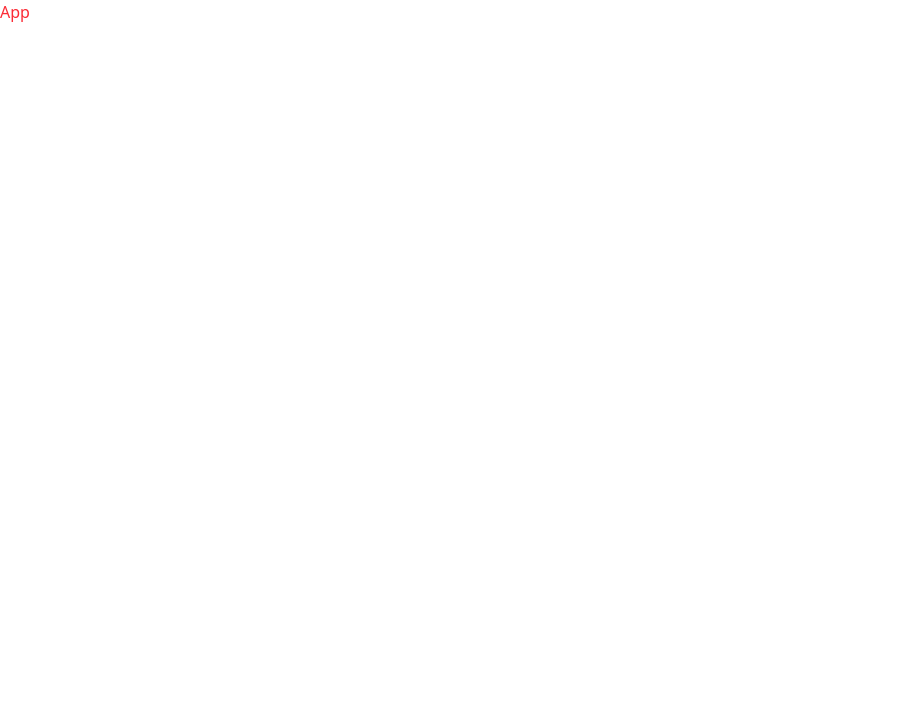
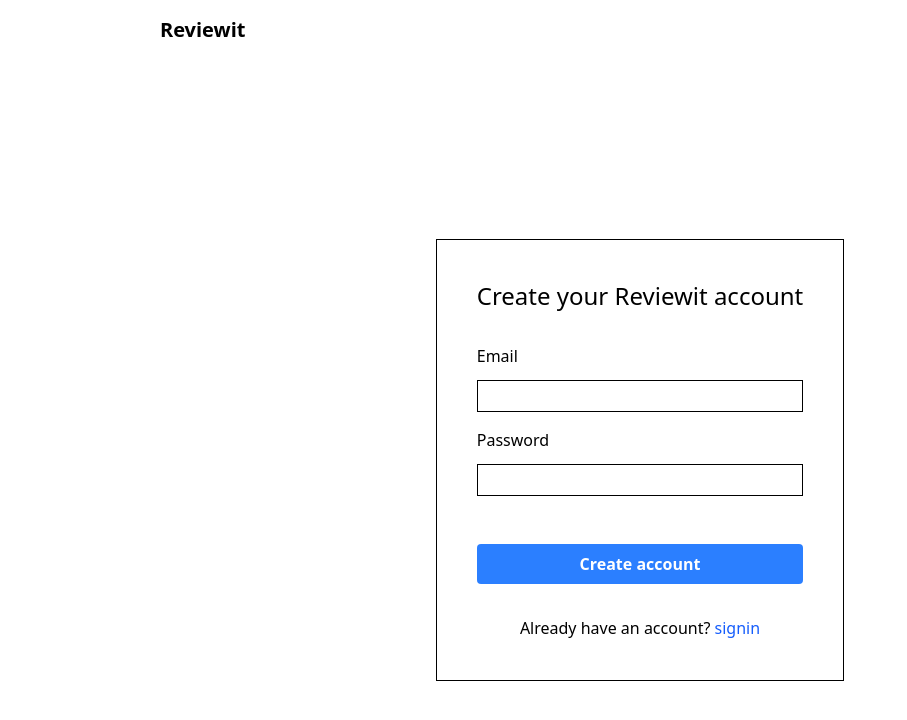
Before and after one commit to ht1423/Reviewit, a React (Vite) app in the folder frontend/: page /auth in a window 1280 px wide. Shown: the top 720 px of the page, without its empty margins (0-907 px from the left). Built offline with nearby package versions, Linux system fonts and the light colour scheme; no server answers.

Commit message:
feat: frontend auth setup

```diff
--- a/frontend/src/App.jsx
+++ b/frontend/src/App.jsx
@@ -1,8 +1,15 @@
 import React from 'react'
+import { BrowserRouter } from 'react-router-dom'
+import AppRoutes from './components/AppRoutes'
+import { ToastContainer } from 'react-toastify'
 
 function App() {
+
   return (
-    <div className='text-red-500'>App</div>
+    <BrowserRouter>
+      <AppRoutes/>
+      <ToastContainer/>
+    </BrowserRouter>
   )
 }
 
--- /dev/null
+++ b/frontend/src/components/AppRoutes.jsx
@@ -0,0 +1,16 @@
+import React from 'react'
+import { Route, Routes } from 'react-router-dom'
+import Landing from '../pages/Landing'
+import Auth from '../pages/Auth'
+
+function AppRoutes() {
+
+  return (
+    <Routes>
+        <Route path='/' element={<Landing/>}/>
+        <Route path='/auth' element={<Auth/>}/>
+    </Routes>
+  )
+}
+
+export default AppRoutes
--- /dev/null
+++ b/frontend/src/components/auth/Card.jsx
@@ -0,0 +1,32 @@
+import React, { useState } from 'react'
+import Input from './Input'
+import { useNavigate } from 'react-router-dom'
+import authStore from '../../store/authStore'
+
+function Card({ action }) {
+  const navigate = useNavigate()
+  const [name, setName] = useState("")
+  const [email, setEmail] = useState("")
+  const [password, setPassword] = useState("")
+  const { signup, signin } = authStore()
+
+  const handleSubmit = () => {
+    if(action === 'signin') signin({ email, password, navigate })
+    else signup({ name, email, password, navigate })
+  }
+
+  return (
+    <div className='flex flex-col space-y-8 border p-10'>
+      <div className='text-2xl'>{action === 'signin' ? 'Sign in to your account' : 'Create your Reviewit account'}</div>
+      <div>
+        {action === 'signup' && <Input text='Name' onChange={(e) => setName(e.target.value)}/>}
+        <Input text='Email' onChange={(e) => setEmail(e.target.value)}/>
+        <Input text='Password' onChange={(e) => setPassword(e.target.value)}/>
+      </div>
+      <button onClick={handleSubmit} className='bg-blue-500 hover:opacity-70 text-white font-bold py-2 px-4 rounded cursor-pointer'>{action === 'signin' ? 'Sign in' : 'Create account'}</button>
+      <div className='text-center'>{action === 'signin' ? 'Don\'t have an account? ' : 'Already have an account? '}<span onClick={action === 'signin' ? () => navigate('/auth?action=signup') : () => navigate('/auth?action=signin')} className='text-blue-600 hover:underline cursor-pointer'>{action === 'signin' ? 'signup' : 'signin'}</span></div>
+    </div>
+  )
+}
+
+export default Card
--- /dev/null
+++ b/frontend/src/components/auth/Input.jsx
@@ -0,0 +1,12 @@
+import React from 'react'
+
+function Input({text, onChange}) {
+  return (
+    <div className='space-y-3 mb-4'>
+      <div>{text}</div>
+      <input onChange={onChange} className='p-2 border w-full h-8'></input>
+    </div>
+  )
+}
+
+export default Input
--- /dev/null
+++ b/frontend/src/components/landing/DropDownMenu.jsx
@@ -0,0 +1,21 @@
+import React from 'react'
+import { useNavigate } from 'react-router-dom'
+import authStore from '../../store/authStore'
+
+function DropDownMenu() {
+    const navigate = useNavigate()
+    const { logout } = authStore()
+
+    const handleClick = () => {
+        logout(navigate)
+    }
+
+  return (
+    <div className='absolute top-14 right-14 bg-white p-2 border cursor-pointer'>
+        <div onClick={() => navigate('/dashboard')} className='hover:bg-gray-200'>Dashboard</div>
+        <div onClick={handleClick} className='hover:bg-gray-200'>Logout</div>
+    </div>
+  )
+}
+
+export default DropDownMenu
--- /dev/null
+++ b/frontend/src/components/landing/Hero.jsx
@@ -0,0 +1,12 @@
+import React from 'react'
+import Left from './Left'
+
+function Hero() {
+  return (
+    <div className='flex justify-between items-center px-10 md:px-12 lg:px-24 xl:px-40 py-4'>
+        <Left/>
+    </div>
+  )
+}
+
+export default Hero
--- /dev/null
+++ b/frontend/src/components/landing/Left.jsx
@@ -0,0 +1,11 @@
+import React from 'react'
+
+function Left() {
+  return (
+    <div className='mt-10'>
+        <button className='border p-2 hover:bg-gray-200 cursor-pointer'>Create Workspace</button>
+    </div>
+  )
+}
+
+export default Left
--- /dev/null
+++ b/frontend/src/components/landing/Navbar.jsx
@@ -0,0 +1,53 @@
+import React, { useEffect, useRef, useState } from 'react'
+import { Link, useNavigate } from 'react-router-dom'
+import authStore from '../../store/authStore'
+import DropDownMenu from '../landing/DropDownMenu'
+
+function Navbar({showButton}) {
+    const navigate = useNavigate()
+    const { authenticated } = authStore()
+    const [visible, setVisible] = useState(false)
+    const ref = useRef()
+
+    const { me } = authStore()
+
+    useEffect(() => {
+        me()
+    },[])
+
+    useEffect(() => {
+      const checkIfClickedOutside = (e) => {
+        if(visible && ref.current && !ref.current.contains(e.target)) {
+          setVisible(false)
+        }
+      }
+
+      document.addEventListener('mousedown', checkIfClickedOutside)
+
+      return () => {
+        document.removeEventListener('mousedown', checkIfClickedOutside)
+      }
+    },[visible])
+
+  return (
+    <div className='flex justify-between items-center px-10 md:px-12 lg:px-24 xl:px-40 py-4'>
+
+        <Link to='/' className='cursor-pointer text-xl font-semibold'>Reviewit</Link>
+
+        {showButton && (
+
+          authenticated === false ? <button onClick={() => navigate('/auth?action=signin')} className='border p-2 hover:bg-gray-200 cursor-pointer'>Get Started</button> :
+
+          <div className='' ref={ref}>
+
+            <div onClick={() => setVisible(pre => !pre)} className='border h-8 w-8 rounded-full flex items-center justify-center text-xl cursor-pointer'>{authenticated?.name[0]?.toUpperCase()}</div>
+
+            {visible && <DropDownMenu/>}
+
+          </div>
+          )}
+    </div>
+  )
+}
+
+export default Navbar
--- /dev/null
+++ b/frontend/src/pages/Auth.jsx
@@ -0,0 +1,20 @@
+import React from 'react'
+import { useSearchParams } from 'react-router-dom'
+import Navbar from '../components/landing/Navbar'
+import Card from '../components/auth/Card'
+
+function Auth() {
+    const [searchParams] = useSearchParams()
+    const action = searchParams.get('action')
+
+  return (
+    <div className='h-screen w-full'>
+      <Navbar/>
+      <div className='flex justify-center items-center h-screen w-full'>
+        <Card action={action}/>
+      </div>
+    </div>
+  )
+}
+
+export default Auth
--- /dev/null
+++ b/frontend/src/pages/Landing.jsx
@@ -0,0 +1,14 @@
+import React from 'react'
+import Navbar from '../components/landing/Navbar'
+import Hero from '../components/landing/Hero'
+
+function Landing() {
+  return (
+    <div className='h-screen w-full'>
+        <Navbar showButton={true}/>
+        <Hero/>
+    </div>
+  )
+}
+
+export default Landing
--- /dev/null
+++ b/frontend/src/store/authStore.js
@@ -0,0 +1,82 @@
+import { create } from 'zustand'
+import axios from 'axios'
+import { toast } from 'react-toastify'
+
+const authStore = create((set,get) => ({
+    route: 'http://localhost:3001/api/user',
+    authenticated: null,
+
+    signup: async ({ name, email, password, navigate }) => {
+        const route = get().route
+
+        try {
+            await axios.post(`${route}/signup`, { name, email, password}, { withCredentials: true })
+
+            set({ authenticated: true })
+            toast.success("Account created successfully")
+            navigate('/dashboard')
+        }
+        catch (err){
+            handleAuthError(err)
+        }
+    },
+
+    signin: async ({ email, password, navigate }) => {
+        const route = get().route
+
+        try {
+            await axios.post(`${route}/signin`, { email, password}, { withCredentials: true })
+
+            set({ authenticated: true })
+            toast.success("Signed in successfully")
+            navigate('/dashboard')
+        }
+        catch (err){
+            handleAuthError(err)
+        }
+    },
+
+    me: async () => {
+        const route = get().route
+
+        try {
+            const response = await axios.get(`${route}/me`, { withCredentials: true })
+
+            set({ authenticated: response.data.authenticated })
+        }
+        catch (err){
+            handleAuthError(err)
+        }
+    },
+
+    logout: async ({navigate}) => {
+        const route = get().route
+
+        try {
+            await axios.post(`${route}/logout`, null, { withCredentials: true })
+
+            set({ authenticated: false })
+            toast.success("Log out successfully")
+            navigate('/')
+        }
+
+        catch (err){
+            handleAuthError(err)
+        }
+    }
+}))
+
+const handleAuthError = (err) => {
+    const errorData = err?.response?.data
+
+    if(Array.isArray(errorData?.errors)){
+        errorData.errors.forEach((error) => {
+            toast.error(error.msg)
+        })
+    }
+    else {
+        toast.error(errorData?.msg)
+    }
+}
+
+export default authStore
```
Also changed, not shown: frontend/package.json (+4 -3 lines), 2 other files (tests, documents, lock files or other folders).
